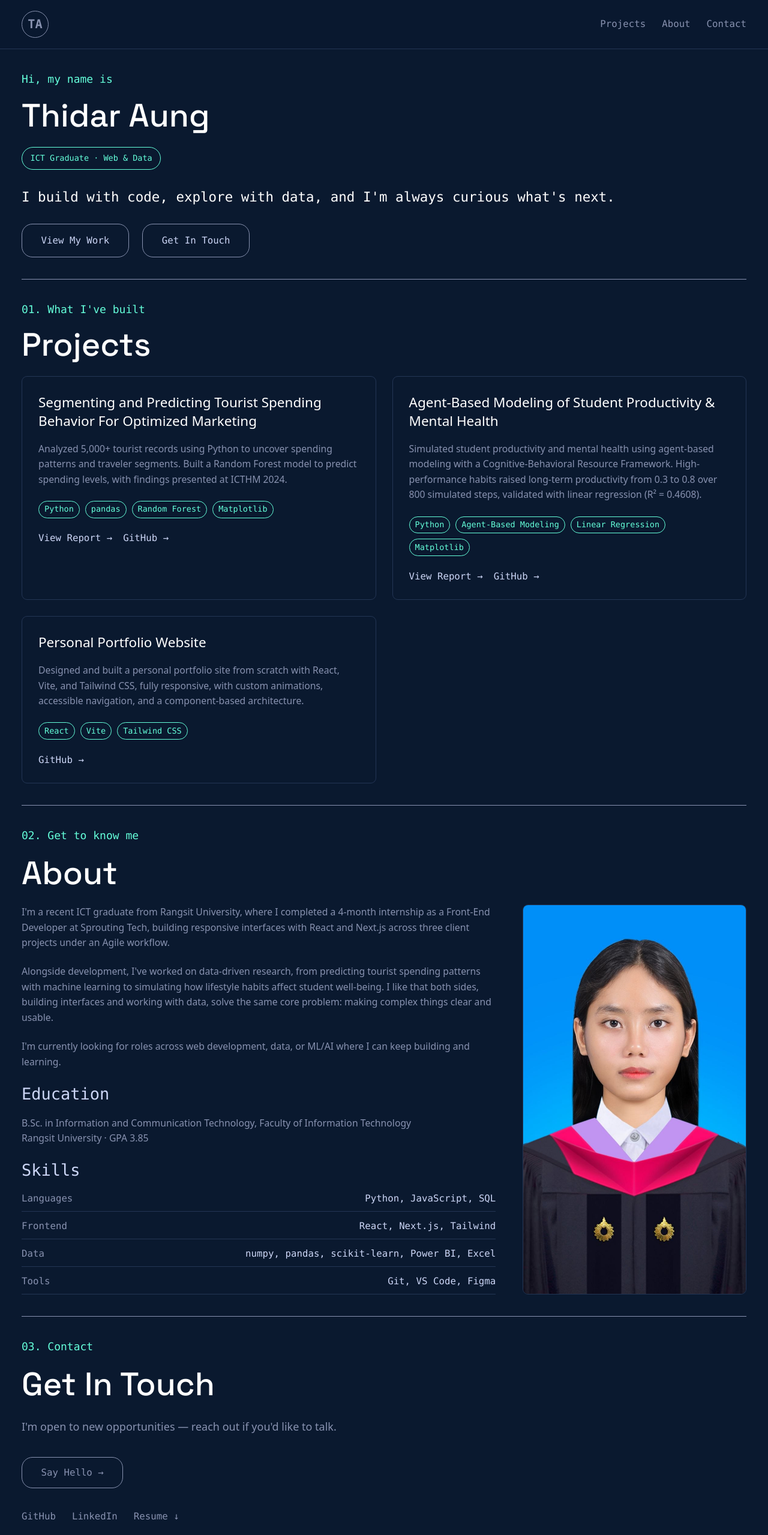
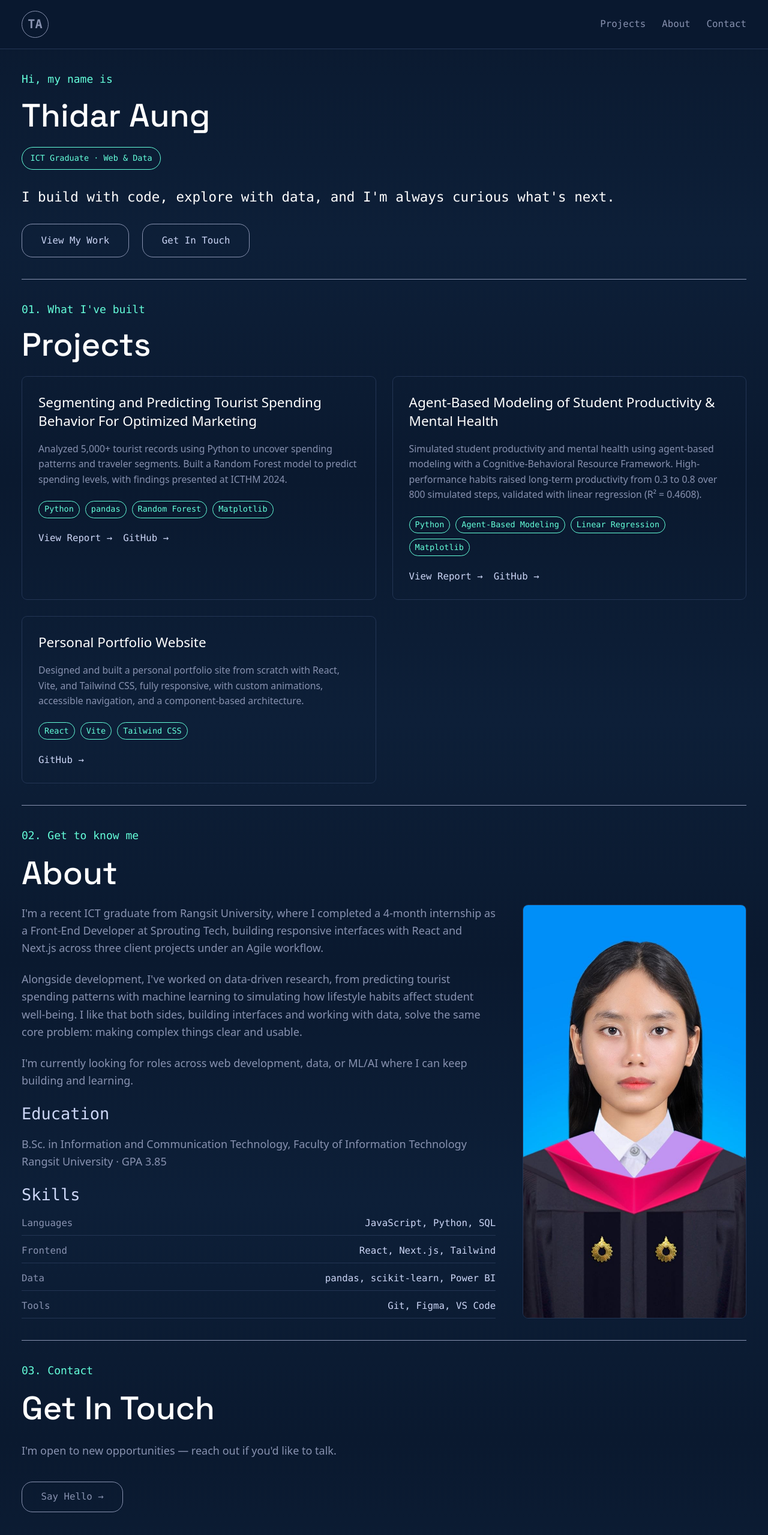
Before and after one commit to thidarr/Personal_Portfolio, a React (Vite) app in the folder my-portfolio/: page / in a window 1280 px wide. Shown: the top 2559 px of the page at 60% size. Built offline with nearby package versions, Linux system fonts and the light colour scheme.

Commit message:
final updated version

```diff
--- a/my-portfolio/package.json
+++ b/my-portfolio/package.json
@@ -13,6 +13,7 @@
     "@tailwindcss/vite": "^4.3.3",
     "react": "^19.2.7",
     "react-dom": "^19.2.7",
+    "react-intersection-observer": "^11.0.0",
     "tailwindcss": "^4.3.3"
   },
   "devDependencies": {
--- a/my-portfolio/src/components/About.jsx
+++ b/my-portfolio/src/components/About.jsx
@@ -1,14 +1,26 @@
+import { useInView } from "react-intersection-observer";
 import image from "../assets/selfphoto.jpg"
 
 function About() {
+    const { ref, inView } = useInView({
+        triggerOnce: true,
+        threshold: 0.15,
+    });
+
     return (
-        <section id="about" className="md:px-8 px-4 md:text-left text-center">
+        <section
+            ref={ref}
+            id="about"
+            className={`md:px-8 px-4 md:text-left text-center transition-all duration-700 ${
+                inView ? "opacity-100 translate-y-0" : "opacity-0 translate-y-8"
+            }`}
+        >
             <div className="border-b border-line md:py-8 py-7">
                 <p className="font-mono text-accent mb-4">02. Get to know me</p>
                 <h2 className="text-4xl sm:text-5xl font-display text-white mb-5">About</h2>
 
                 <div className="grid grid-cols-1 md:grid-cols-3 md:gap-10 gap-5">
-                    <div className="order-2 md:order-1 md:col-span-2 text-text text-sm leading-relaxed space-y-5">
+                    <div className="order-2 md:order-1 md:col-span-2 text-text leading-relaxed space-y-5">
                         <p>
                             I'm a recent ICT graduate from Rangsit University, where I completed a
                             4-month internship as a Front-End Developer at Sprouting Tech, building
@@ -38,21 +50,21 @@ function About() {
                         <div className="mt-5">
                             <h3 className="font-mono text-2xl font-medium text-text-h mb-4">Skills</h3>
                             <ul className="font-mono text-sm space-y-3">
-                                <li className="flex justify-between border-b border-border pb-2">
-                                    <span className="text-text">Languages</span>
-                                    <span className="text-text-h">Python, JavaScript, SQL</span>
+                                <li className="flex justify-between gap-4 border-b border-border pb-2">
+                                    <span className="text-text shrink-0">Languages</span>
+                                    <span className="text-text-h text-right">JavaScript, Python, SQL</span>
                                 </li>
-                                <li className="flex justify-between border-b border-border pb-2">
-                                    <span className="text-text">Frontend</span>
-                                    <span className="text-text-h">React, Next.js, Tailwind</span>
+                                <li className="flex justify-between gap-4 border-b border-border pb-2">
+                                    <span className="text-text shrink-0">Frontend</span>
+                                    <span className="text-text-h text-right">React, Next.js, Tailwind</span>
                                 </li>
-                                <li className="flex justify-between gap-10 border-b border-border pb-2">
-                                    <span className="text-text">Data</span>
-                                    <span className="text-text-h text-right">numpy, pandas, scikit-learn, Power BI, Excel</span>
+                                <li className="flex justify-between gap-4 border-b border-border pb-2">
+                                    <span className="text-text shrink-0">Data</span>
+                                    <span className="text-text-h text-right">pandas, scikit-learn, Power BI</span>
                                 </li>
-                                <li className="flex justify-between gap-10 border-b border-border pb-2">
-                                    <span className="text-text">Tools</span>
-                                    <span className="text-text-h text-right">Git, VS Code, Figma</span>
+                                <li className="flex justify-between gap-4 border-b border-border pb-2">
+                                    <span className="text-text shrink-0">Tools</span>
+                                    <span className="text-text-h text-right">Git, Figma, VS Code</span>
                                 </li>
                             </ul>
                         </div>
--- /dev/null
+++ b/my-portfolio/src/components/AnimatedWords.jsx
@@ -0,0 +1,18 @@
+function AnimatedWords({ text, startDelay = 0 }) {
+  const words = text.split(" ");
+  return (
+    <>
+      {words.map((word, i) => (
+        <span
+          key={i}
+          className="inline-block opacity-0 animate-word-reveal"
+          style={{ animationDelay: `${startDelay + i * 0.03}s` }}
+        >
+          {word}&nbsp;
+        </span>
+      ))}
+    </>
+  );
+}
+
+export default AnimatedWords;
--- a/my-portfolio/src/components/Contact.jsx
+++ b/my-portfolio/src/components/Contact.jsx
@@ -1,6 +1,18 @@
+import { useInView } from "react-intersection-observer";
+
 function Contact() {
+    const { ref, inView } = useInView({
+        triggerOnce: true,
+        threshold: 0.2,
+    });
+
     return (
-        <footer id="contact" className="px-4 md:px-8 md:text-left  text-center md:py-8 py-7">
+        <footer
+            ref={ref}
+            id="contact"
+            className={`px-4 md:px-8 md:text-left text-center md:py-8 py-7 transition-all duration-700 ${inView ? "opacity-100 translate-y-0" : "opacity-0 translate-y-8"
+                }`}
+        >
             <p className="font-mono text-accent mb-4">03. Contact</p>
             <h2 className="text-4xl md:text-5xl font-display text-white mb-6">Get In Touch</h2>
             <p className="text-text mb-8 leading-relaxed">
@@ -8,8 +20,8 @@ function Contact() {
             </p>
 
             <div className="flex flex-col items-center md:items-start">
-                <a
-                    href="mailto:thidaraung00iii@gmail.com"
+
+                <a href="mailto:thidaraung00iii@gmail.com"
                     className="inline-block px-7 py-3 font-mono text-sm border hover:border-accent hover:text-accent rounded-2xl transition-all duration-200 hover:bg-accent-bg hover:shadow-lg hover:shadow-accent/20 hover:scale-105 mb-8"
                 >
                     Say Hello →
--- a/my-portfolio/src/components/Hero.jsx
+++ b/my-portfolio/src/components/Hero.jsx
@@ -1,19 +1,21 @@
+import AnimatedWords from "./AnimatedWords";
+
 function Hero() {
   return (
     <section id="home" className="flex flex-col items-center md:items-start justify-center text-center md:text-left px-4 sm:px-8 md:py-8 py-7">
       <p className="font-mono text-sm md:text-base text-accent mb-4">
-        Hi, my name is
+        <AnimatedWords text="Hi, my name is" startDelay={0} />
       </p>
       <h1 className="text-4xl md:text-5xl font-display text-white mb-5">
-        Thidar Aung
+        <AnimatedWords text="Thidar Aung" startDelay={0.3} />
       </h1>
-      <span className="font-mono text-xs text-accent border border-accent rounded-full py-2 px-3 mb-5 sm:mb-6 inline-block">
+      <span className="font-mono text-xs text-accent border border-accent rounded-full py-2 px-3 mb-5 sm:mb-6 inline-block opacity-0 animate-word-reveal" style={{ animationDelay: "0.7s" }}>
         ICT Graduate · Web & Data
       </span>
       <p className="text-lg md:text-xl font-mono text-white mb-6 leading-relaxed">
-        I build with code, explore with data, and I'm always curious what's next.
+        <AnimatedWords text="I build with code, explore with data, and I'm always curious what's next." startDelay={0.9} />
       </p>
-      <div className="flex flex-wrap justify-center md:justify-start gap-4 sm:gap-5">
+      <div className="flex flex-wrap justify-center md:justify-start gap-4 sm:gap-5 opacity-0 animate-word-reveal" style={{ animationDelay: "1.5s" }}>
         <a href="#projects"
           className="inline-block px-5 md:px-7 py-3 md:py-3.5 font-mono text-sm hover:text-accent border hover:border-accent rounded-2xl transition-all duration-200 hover:bg-accent-bg hover:shadow-lg hover:shadow-accent/20 hover:scale-105 focus-visible:outline focus-visible:outline-accent text-text-h border-text focus-visible:outline-offset-2 no-underline"        >
           View My Work
--- a/my-portfolio/src/components/Project.jsx
+++ b/my-portfolio/src/components/Project.jsx
@@ -1,11 +1,23 @@
+import { useInView } from "react-intersection-observer";
 import { projects } from '../data/project';
 import ProjectCard from './ProjectCard';
 
 function Projects() {
+    const { ref, inView } = useInView({
+        triggerOnce: true,
+        threshold: 0.2,
+    });
+
     return (
-        <section id="projects" className="px-4 md:px-8 ">
+        <section
+            ref={ref}
+            id="projects"
+            className={`px-4 md:px-8 transition-all duration-700 ${
+                inView ? "opacity-100 translate-y-0" : "opacity-0 translate-y-8"
+            }`}
+        >
             <div className='border-t border-b border-line md:py-8 py-7'>
-            <p className="font-mono text-accent mb-3  md:text-left text-center ">01. What I've built</p>
+                <p className="font-mono text-accent mb-3 md:text-left text-center">01. What I've built</p>
                 <h2 className="text-4xl md:text-5xl font-display text-white mb-5 md:text-left text-center">Projects</h2>
 
                 <div className="grid grid-cols-1 md:grid-cols-2 gap-6">
--- a/my-portfolio/src/index.css
+++ b/my-portfolio/src/index.css
@@ -17,7 +17,8 @@
 :root {
   font: 18px/1.6 var(--font-sans);
   color: var(--color-text);
-  background: var(--color-bg);
+  background: linear-gradient(180deg, #0a192f 0%, #0d1f38 50%, #0a192f 100%);
+  background-attachment: fixed;
 }
 
 *,
@@ -43,3 +44,18 @@ h1,
 h2 {
   line-height: 1.1;
 }
+
+@keyframes word-reveal {
+  from { opacity: 0; transform: translateY(6px); }
+  to { opacity: 1; transform: translateY(0); }
+}
+.animate-word-reveal {
+  animation: word-reveal 0.4s ease-out forwards;
+}
+
+@media (prefers-reduced-motion: reduce) {
+  .animate-word-reveal {
+    animation: none;
+    opacity: 1;
+  }
+}
```
Also changed, not shown: 1 other file (tests, documents, lock files or other folders). Lines whose indentation alone changed are shown as unchanged.
